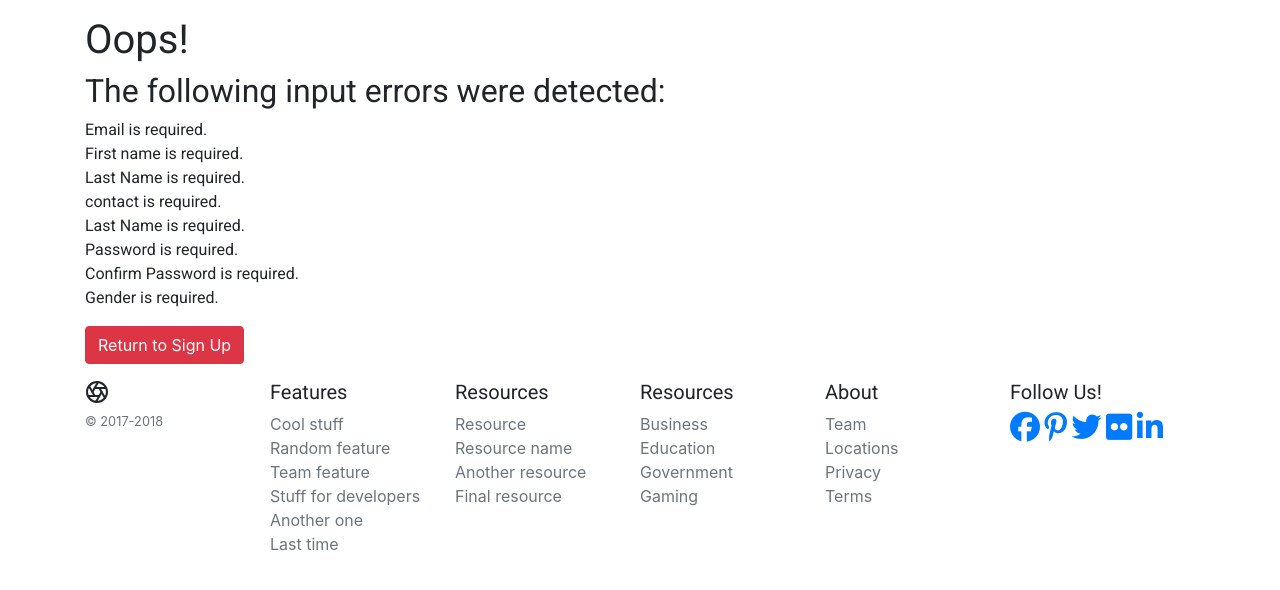
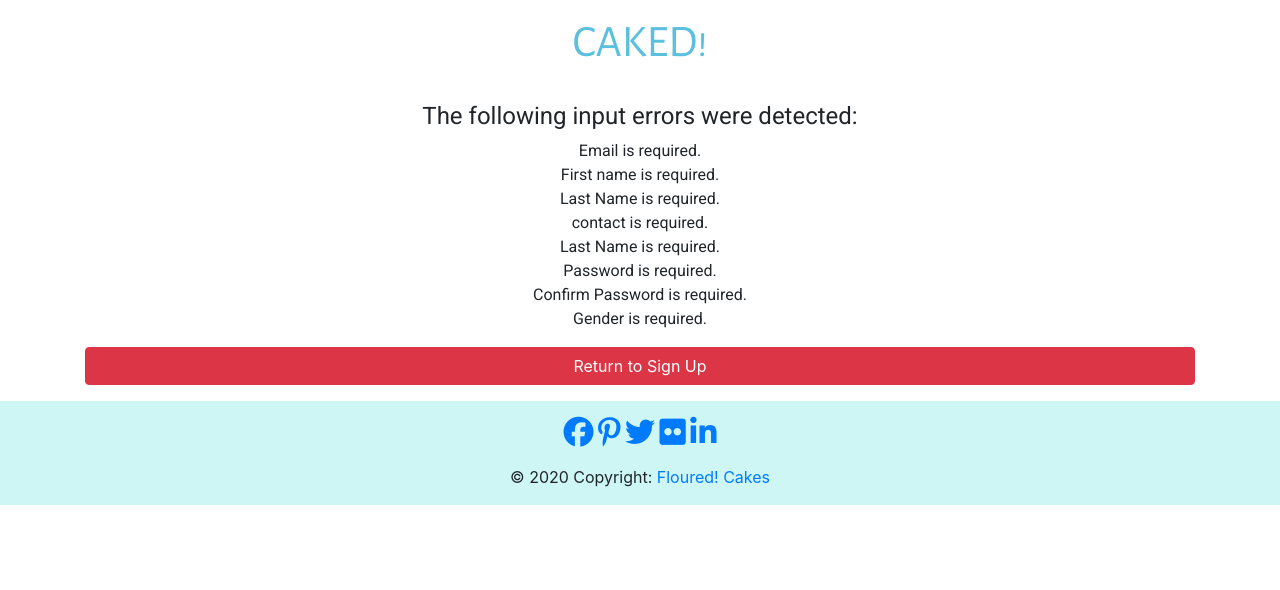
Before and after one commit to NianKiat/ICT2102Project, a PHP site: page /registerprocess.php in a window 1280 px wide. Shown: the part 56-646 px from the top of the page. Run offline with PHP 8.4, Linux system fonts and the light colour scheme; some libraries are stand-ins or nearby versions.

Commit message:
Major Style changes

```diff
--- a/deleteaccount.php
+++ b/deleteaccount.php
@@ -6,7 +6,9 @@ include 'memberTraverseSecurity.php';
 <html lang = "en">
     <head>
         <?php
+        include 'navbar.php';
         include 'header.php';
+
         ?>
         <title>Floured</title>
     </head>
@@ -28,8 +30,9 @@ include 'memberTraverseSecurity.php';
                            placeholder="Type 'yes' to confirm your deletion">
                 </div>
                 <div>
-                    <button class="btn btn-primary mb1 bg-teal" type="submit">Confirm</button>
+                    <button class="btn btn-info btn-block" type="submit">Confirm</button>
                 </div>
+                <br>
             </form>
 
         </div>
--- a/footer.php
+++ b/footer.php
@@ -29,52 +29,17 @@
             </style>
     </head>
     <body>
-<footer class="container py-5">
-    <div class="row">
-        <div class="col-12 col-md">
-            <svg xmlns="http://www.w3.org/2000/svg" width="24" height="24" viewBox="0 0 24 24" fill="none" stroke="currentColor" stroke-width="2" stroke-linecap="round" stroke-linejoin="round" class="d-block mb-2"><circle cx="12" cy="12" r="10"></circle><line x1="14.31" y1="8" x2="20.05" y2="17.94"></line><line x1="9.69" y1="8" x2="21.17" y2="8"></line><line x1="7.38" y1="12" x2="13.12" y2="2.06"></line><line x1="9.69" y1="16" x2="3.95" y2="6.06"></line><line x1="14.31" y1="16" x2="2.83" y2="16"></line><line x1="16.62" y1="12" x2="10.88" y2="21.94"></line></svg>
-            <small class="d-block mb-3 text-muted">&copy; 2017-2018</small>
-        </div>
-        <div class="col-6 col-md">
-            <h5>Features</h5>
-            <ul class="list-unstyled text-small">
-                <li><a class="text-muted" href="#">Cool stuff</a></li>
-                <li><a class="text-muted" href="#">Random feature</a></li>
-                <li><a class="text-muted" href="#">Team feature</a></li>
-                <li><a class="text-muted" href="#">Stuff for developers</a></li>
-                <li><a class="text-muted" href="#">Another one</a></li>
-                <li><a class="text-muted" href="#">Last time</a></li>
-            </ul>
-        </div>
-        <div class="col-6 col-md">
-            <h5>Resources</h5>
-            <ul class="list-unstyled text-small">
-                <li><a class="text-muted" href="#">Resource</a></li>
-                <li><a class="text-muted" href="#">Resource name</a></li>
-                <li><a class="text-muted" href="#">Another resource</a></li>
-                <li><a class="text-muted" href="#">Final resource</a></li>
-            </ul>
-        </div>
-        <div class="col-6 col-md">
-            <h5>Resources</h5>
-            <ul class="list-unstyled text-small">
-                <li><a class="text-muted" href="#">Business</a></li>
-                <li><a class="text-muted" href="#">Education</a></li>
-                <li><a class="text-muted" href="#">Government</a></li>
-                <li><a class="text-muted" href="#">Gaming</a></li>
-            </ul>
-        </div>
-        <div class="col-6 col-md">
-            <h5>About</h5>
-            <ul class="list-unstyled text-small">
-                <li><a class="text-muted" href="#">Team</a></li>
-                <li><a class="text-muted" href="#">Locations</a></li>
-                <li><a class="text-muted" href="#">Privacy</a></li>
-                <li><a class="text-muted" href="#">Terms</a></li>
-            </ul>
-        </div>
-        <div class="col-6 col-md">
-            <h5>Follow Us!</h5>
+
+        <!-- Copyright -->
+        <style>
+            footer.page-footer .footer-copyright {
+                overflow: hidden;
+                color: #212529;
+                background-color: #CEF6F5;
+            }
+        </style>
+        <footer class="page-footer font-small blue">
+            <div class="footer-copyright text-center py-3">
                 <ul class="list-unstyled text-small">
                     <a href="https://www.facebook.com" target="_blank"><i class="fa fa-facebook-official" style="font-size:30px;"></i></a>
                     <a href="https://www.pinterest.com" target="_blank"><i class="fa fa-pinterest-p" style="font-size:30px;"></i></a>
@@ -82,9 +47,14 @@
                     <a href="https://www.flickr.com" target="_blank"><i class="fa fa-flickr" style="font-size:30px;"></i></a>
                     <a href="https://www.linkedin.com" target="_blank"><i class="fa fa-linkedin" style="font-size:30px;"></i></a>
                 </ul>
-        </div>
+                © 2020 Copyright:
+
+                <a href="http://54.145.106.172/1004Project/index.php">Floured! Cakes</a>
             </div>
         </footer>
+        <!-- Copyright -->
+        </div>
+
 
     </body>
 </html>
--- a/header.php
+++ b/header.php
@@ -1,5 +1,5 @@
 
-
+<link rel="icon" type="image/png" href="images/favicon.ico"/>
 <!-- Bootstrap -->
 <link rel="stylesheet" href="https://cdn.jsdelivr.net/npm/bootstrap@4.5.3/dist/css/bootstrap.min.css" integrity="sha384-TX8t27EcRE3e/ihU7zmQxVncDAy5uIKz4rEkgIXeMed4M0jlfIDPvg6uqKI2xXr2" crossorigin="anonymous">
 
@@ -13,7 +13,7 @@
 <script src="https://kit.fontawesome.com/637efcbb1d.js" crossorigin="anonymous"></script>
 
 <link rel="stylesheet" href="css/main.css">
-<link rel="icon" type="image/png" href="images/cake.ico"/>
+
 <script src="js/main.js" type="text/javascript"></script>
 <meta charset="UTF-8">
 <meta name="viewport" content="width=device-width, initial-scale=1, shrink-to-fit=no">
--- a/js/main.js
+++ b/js/main.js
@@ -2,7 +2,7 @@ $(document).ready(function (){
     activateMenu();
 });
 
-
+$(".alert").alert('close');
 function activateMenu()
 {
     var current_page_URL = location.href;
--- a/navbar.php
+++ b/navbar.php
@@ -4,11 +4,11 @@
         <?php
         if (isset($_SESSION['fname'])) {
             if ($_SESSION['role'] == 'Admin') {
-                echo "<img src='images/cake.ico' width='30'height='30' class='d-inline-block align-top' alt='' loading='lazy'>";
+                echo "<img src='images/favicon.ico' width='30'height='30' class='d-inline-block align-top' alt='' loading='lazy'>";
                 echo " Floured! Admin";
             }
         } else {
-            echo "<img src='images/cake.ico' width='30'height='30' class='d-inline-block align-top' alt='' loading='lazy'>";
+            echo "<img src='images/favicon.ico' width='30'height='30' class='d-inline-block align-top' alt='' loading='lazy'>";
             echo " Floured!";
         }
         ?>
--- a/registerprocess.php
+++ b/registerprocess.php
@@ -182,19 +182,30 @@ require 'PHPMailer/src/SMTP.php';
 
 
                     echo "<br>";
-                    echo "<h1>Your registration is successful!</h1>";
-                    echo "<h2 style='text-decoration: none'>Amazing Cakes Await you!, $fname $lname</h2>";
+                    echo "<h1 class='section_heading' style='text-align:center'>Registration is successful!</h1>";
+                    echo "<br>";
+                    echo "<h4 style='text-align:center'>Amazing cakes await you!, $fname $lname</h2>";
+                    echo "<br>";
                     echo "<div class='form-group'>";
-                    ?> <button class='btn btn-success' onclick="window.location.href = 'login.php'" style='background-colour: green;' type='button'>Login Now!
+                    if (isset($_SESSION['role'])) {
+                        if ($_SESSION['role'] == 'Admin') {
+                            ?> <button class='btn btn-success btn-block' onclick="window.location.href = 'manageuser.php'" style='background-colour: green;' type='button'>Return to manage Users
                             <?php
+                        }
+                    } else {
+                        ?> <button class='btn btn-success btn-block' onclick="window.location.href = 'login.php'" style='background-colour: green;' type='button'>Login Now!
+                                <?php
+                            }
+
                             echo "</div>";
                         } else {
                             echo "<br>";
-                        echo "<h1>Oops!</h1>";
-                        echo "<h2 style='text-decoration: none'>The following input errors were detected:</h2>";
-                        echo "<p>" . $emailerrorMsg . $fnameerrorMsg . $addresserrorMsg . $contacterrorMsg . $lnameerrorMsg . $pwderrorMsg . $pcerrorMsg . $gendererrorMsg . $errorMsg . "</p>";
+                            echo "<h1 class='section_heading' style='text-align:center'>CAKED!</h1>";
+                            echo "<br>";
+                            echo "<h4 style='text-align:center'>The following input errors were detected:</h2>";
+                            echo "<p style='text-align:center'>" . $emailerrorMsg . $fnameerrorMsg . $addresserrorMsg . $contacterrorMsg . $lnameerrorMsg . $pwderrorMsg . $pcerrorMsg . $gendererrorMsg . $errorMsg . "</p>";
                             echo "<div class='form-group'>";
-                        echo "<button onclick='history.back()' type='button' class='btn btn-danger' style='background-colour: red;' type='button'>Return to Sign Up</button>";
+                            echo "<button onclick='history.back()' type='button' class='btn btn-danger btn-block' style='background-colour: red;' type='button'>Return to Sign Up</button>";
                             echo "</div>";
                         }
 
```
Also changed, not shown: deleteprocess.php (+24 -17 lines), index.php (+27 -3 lines), m.updateprocess.php (+9 -4 lines), managedelivery.php (+8 -10 lines), images/favicon.ico (renamed from images/cake.ico). Lines whose indentation alone changed are shown as unchanged.
